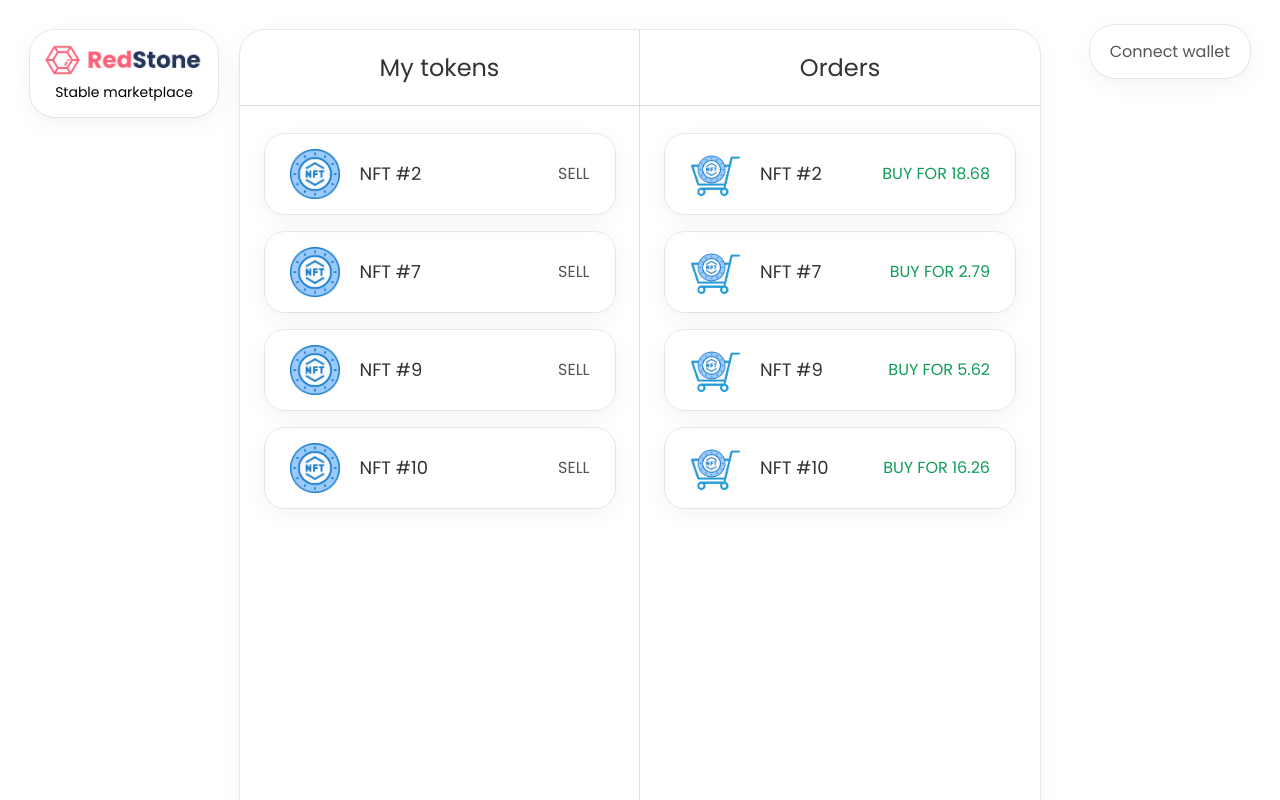
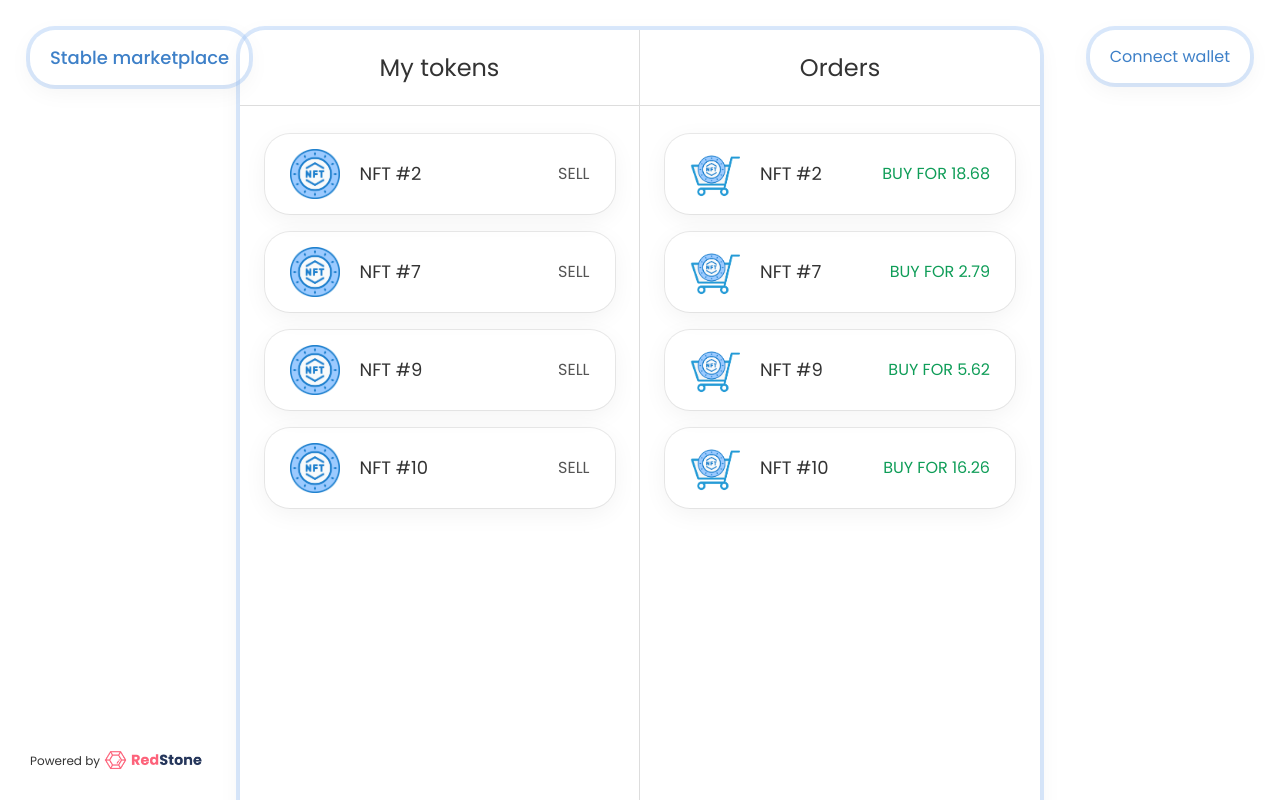
Before and after one commit to redstone-finance/stable-price-marketplace, a React (Create React App) app: page / in a window 1280 px wide. Shown: the top 800 px of the page. Built offline with nearby package versions, Linux system fonts and the light colour scheme.

Commit message:
few more UI tweaks

```diff
--- a/src/App.js
+++ b/src/App.js
@@ -33,28 +33,6 @@ export default function App() {
 
   return (
     <div className="App">
-
-      <div id="logo" class="card-with-shadow">
-        <img
-          src="img/redstone-logo.png"
-          alt="redstone-logo"
-          width="160"
-        />
-        <br />
-        Stable marketplace
-      </div>
-
-      <div id="wallet-connector" class="card-with-shadow">
-        {address
-          ? (address)
-          : (
-              <a className="button" href="#" onClick={() => alert('hehe')}>
-                Connect wallet
-              </a>
-            )
-        }
-      </div>
-
       <div id="main-content" class="card-with-shadow">
         <div id="nft-secion">
           <h2>My tokens</h2>
@@ -82,6 +60,31 @@ export default function App() {
           </div>
         </div>
       </div>
+
+      <div id="logo" class="card-with-shadow">
+        Stable marketplace
+      </div>
+
+      <div id="wallet-connector" class="card-with-shadow">
+        {address
+          ? (address)
+          : (<a className="button" href="#" onClick={() => alert('hehe')}>Connect wallet</a>)
+        }
+      </div>
+
+      <div id="powered-by-redstone">
+        <div>
+
+        </div>
+        Powered by
+        <a href="https://redstone.finance">
+          <img
+            src="img/redstone-logo.png"
+            alt="redstone-logo"
+            width="100"
+          />
+        </a>
+      </div>
     </div>
   );
 }
--- a/src/Card.js
+++ b/src/Card.js
@@ -1,6 +1,6 @@
 export default function Card(props) {
   return (
-    <div className="card nft-card increase-on-hover">
+    <div className="card nft-card card-with-shadow increase-on-hover">
       <div className="left">
         <img className="nft-icon" src={props.image} />
         <div className="nft-token-id">
--- a/src/styles.scss
+++ b/src/styles.scss
@@ -4,15 +4,22 @@
   color: #333;
 
   #logo {
-    position: absolute;
+    position: fixed;
     top: 30px;
     left: 30px;
-    font-size: 14px;
-    color: black;
+    font-size: 18px;
+    font-weight: 500;
+    padding: 14px 20px;
+    color: #3e80c8;
   }
 
   .card-with-shadow {
-    box-shadow: rgba(0, 0, 0, 0.05) 0px 6px 24px 0px, rgba(0, 0, 0, 0.08) 0px 0px 0px 1px;
+    // Blue version
+    box-shadow: rgba(0, 0, 0, 0.05) 0px 6px 24px 0px, rgba(164, 201, 250, 0.4) 0px 0px 0px 4px;
+
+
+    // box-shadow: rgba(0, 0, 0, 0.05) 0px 6px 24px 0px, rgba(0, 0, 0, 0.08) 0px 0px 0px 1px;
+
     padding: 14px;
     border-radius: 25px;
   }
@@ -25,10 +32,35 @@
   }
 
   #wallet-connector {
-    position: absolute;
-    top: 25px;
+    position: fixed;
+    top: 30px;
     right: 30px;
     padding: 14px 20px;
+    color: #3e80c8;
+    a {
+      color: #3e80c8;
+    }
+  }
+
+  #powered-by-redstone {
+    position: fixed;
+
+    // Near logo
+    // top: 90px;
+    // left: 48px;
+
+    // Bottom left
+    bottom: 30px;
+    left: 30px;
+
+    font-size: 12px;
+    // text-align: left;
+
+    img {
+      position: relative;
+      top: 5px;
+      left: 4px;
+    }
   }
 
   #main-content {
@@ -58,7 +90,7 @@
         // border: 1px solid gray;
         box-shadow: rgba(0, 0, 0, 0.05) 0px 6px 24px 0px, rgba(0, 0, 0, 0.08) 0px 0px 0px 1px;
         // border-radius: 12px;
-        border-radius: 20px;
+        // border-radius: 20px;
         margin: 8px;
         margin-bottom: 10px;
         display: flex;
@@ -90,10 +122,6 @@
         align-items: center;
       }
     }
-
-    #orders-section {
-      // font-size: 10px;
-    }
   }
 
   a.button {
@@ -102,8 +130,6 @@
   }
 
   a.button:hover {
-    // transform: scale(2);
-    // text-decoration: underline;
     font-weight: 500;
   }
 }
```
